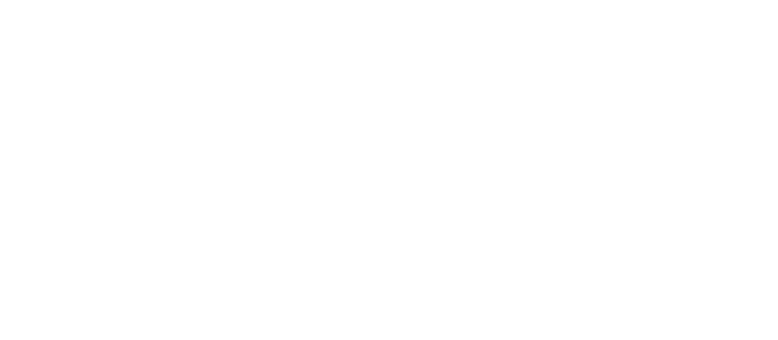
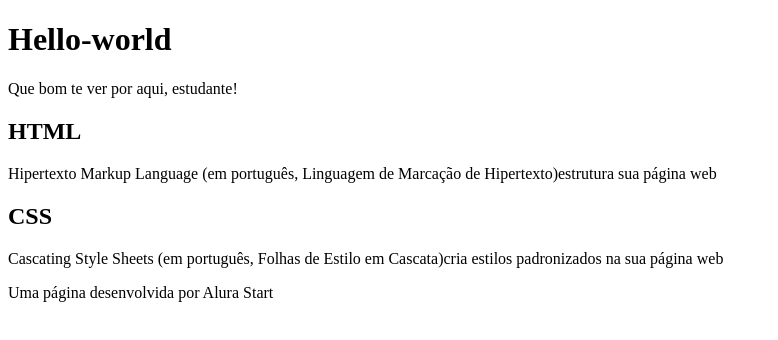
Before and after one commit to Marydalva/Hello-world, a plain HTML site: page index.html in a window 1280 px wide. Shown: the whole page, without its empty margins (0-778 px from the left). Drawn offline with Linux system fonts and the light colour scheme.

Commit message:
Add files via upload

```diff
--- a/index.html
+++ b/index.html
@@ -6,6 +6,25 @@
     <title><Hello-world></Hello-world></title>
 </head>
 <body>
+   <header>
+    <h1>Hello-world</h1>
+    <p>Que bom te ver por aqui, estudante!</p>
 
+   </header>
+
+   <section>
+    <h2>HTML</h2>
+    <P>Hipertexto Markup Language (em português, Linguagem de Marcação de Hipertexto)estrutura sua página web</P>
+
+    <h2>CSS</h2>
+    <P>Cascating Style Sheets (em português, Folhas de Estilo em Cascata)cria estilos padronizados na sua página web</P>
+
+    </section>
+    <footer>
+
+        <p>Uma página desenvolvida por Alura Start</p>
+
+
+   </footer>
 </body>
 </html>
```
